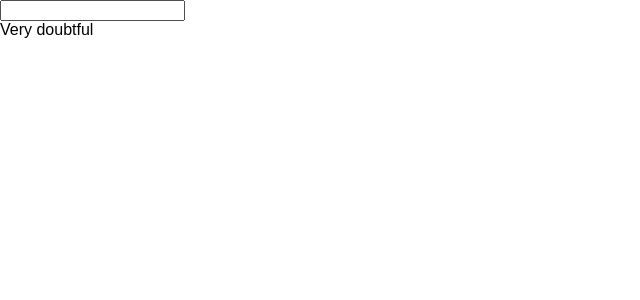
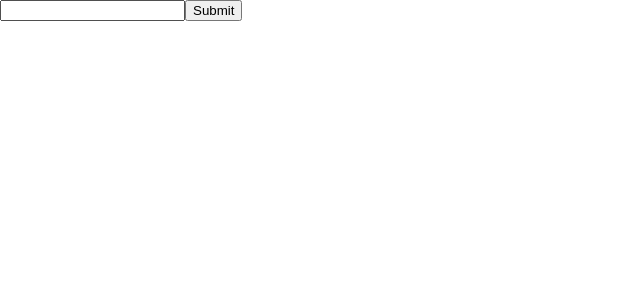
Before and after one commit to thinkful-c16/react-onedayproject-firoz-nicole, a React (Create React App) app in the folder 8ball/: page / in a window 1280 px wide. Shown: the top 300 px of the page, without its empty margins (0-640 px from the left). Built offline with nearby package versions, Linux system fonts and the light colour scheme.

Commit message:
state change working as expected

```diff
--- a/8ball/src/App.js
+++ b/8ball/src/App.js
@@ -8,11 +8,12 @@ export default class App extends React.Component {
     super(props)
     this.state = {
       response: false,
-      value: ''
+      // value: ''
     }
   }
 
-  onSubmission() {
+  onSubmit() {
+    // event.preventDefault();
     this.setState ({
       response: true
     })
@@ -20,11 +21,22 @@ export default class App extends React.Component {
 
 
   render()  {
+    if (!(this.state.response)) {
     return (
       <div>
-        <Question questionValue={this.state.value}/>
-        <Answer />
+        <Question onSubmit={() => this.onSubmit()}/>
+
       </div>
-    );
+    )}
+      else {
+      return (
+        <div>
+          <Question
+          onSubmit={() => this.onSubmit()}
+          />
+          <Answer />
+        </div>
+      )
+    }
   }
-}
+ }
--- a/8ball/src/Question.js
+++ b/8ball/src/Question.js
@@ -1,18 +1,18 @@
 import React from 'react';
+import Answer from './Answer';
 
-export default function Question(props){
+export default function Question(props) {
 
     return (
         <div>
-           <form>
-               <input className="question" type="text" value=""
-                onSubmit={event => props.onSubmit(event.target.value) }></input>
-            </form>
+            <input className="question" type="text"></input>
+            <button onClick={() => props.onSubmit()} >Submit</button>
         </div>
     )
+
 }
 
-
+//value=""
 
 //=== potential features ===
 //history of questions/answers
```
